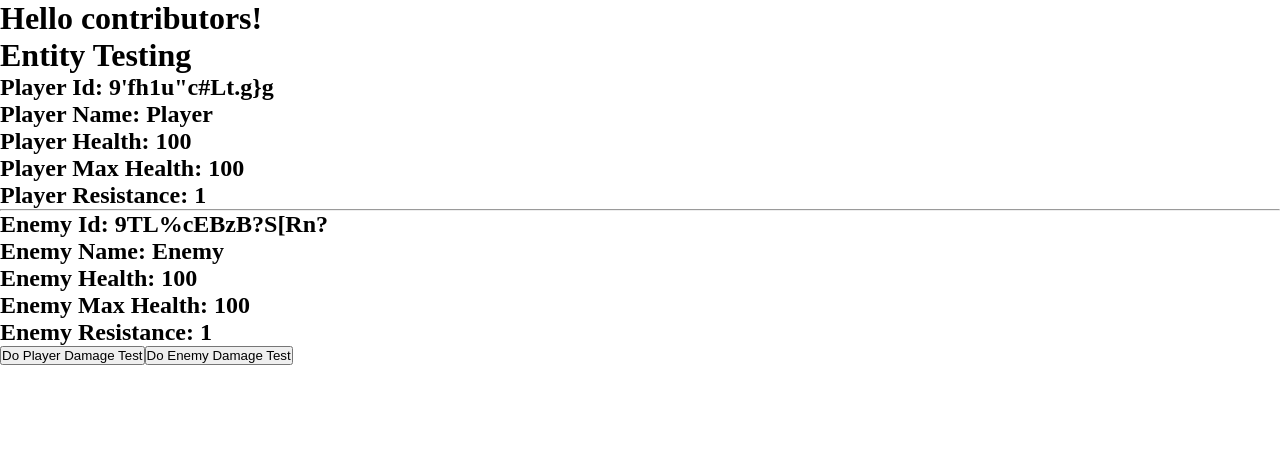
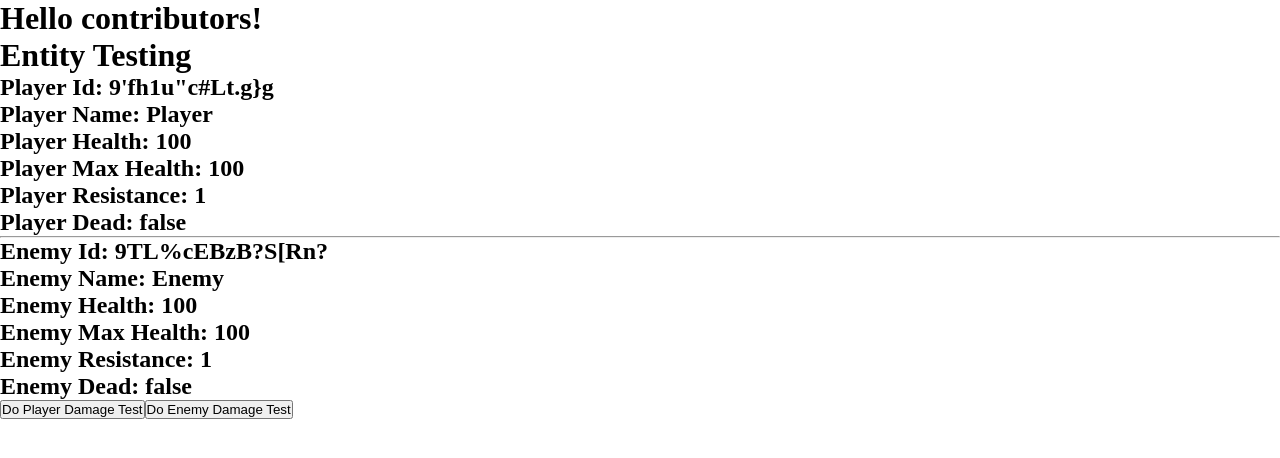
Before and after one commit to theGreatKyle1994/project-alpha, a React (Vite) app in the folder client/: page /entity in a window 1280 px wide. Shown: the top 458 px of the page. Built offline with nearby package versions, Linux system fonts and the light colour scheme.

Commit message:
add basic healing/death functionality

```diff
--- a/client/src/components/EntityTesting.jsx
+++ b/client/src/components/EntityTesting.jsx
@@ -13,6 +13,13 @@ const EntityTesting = () => {
     enemy.takeDamage(player.damage);
   };
 
+  const globalRevive = () => {
+    player.takeHeal(1000);
+    enemy.takeHeal(1000);
+  };
+
+  console.log(player.isDead, enemy.isDead);
+
   return (
     <>
       <h1>Entity Testing</h1>
@@ -21,14 +28,23 @@ const EntityTesting = () => {
       <h2>Player Health: {player.health}</h2>
       <h2>Player Max Health: {player.maxHealth}</h2>
       <h2>Player Resistance: {player.resistance}</h2>
+      <h2>Player Dead: {String(player.isDead)}</h2>
       <hr />
       <h2>Enemy Id: {enemy.id}</h2>
       <h2>Enemy Name: {enemy.name}</h2>
       <h2>Enemy Health: {enemy.health}</h2>
       <h2>Enemy Max Health: {enemy.maxHealth}</h2>
       <h2>Enemy Resistance: {enemy.resistance}</h2>
-      <button onClick={doPlayerDamage}>Do Player Damage Test</button>
-      <button onClick={doEnemyDamage}>Do Enemy Damage Test</button>
+      <h2>Enemy Dead: {String(enemy.isDead)}</h2>
+      {!player.isDead && (
+        <button onClick={doPlayerDamage}>Do Player Damage Test</button>
+      )}
+      {!enemy.isDead && (
+        <button onClick={doEnemyDamage}>Do Enemy Damage Test</button>
+      )}
+      {(player.isDead || enemy.isDead) && (
+        <button onClick={globalRevive}>Revive Both</button>
+      )}
     </>
   );
 };
--- a/client/src/entities/Entity.js
+++ b/client/src/entities/Entity.js
@@ -8,6 +8,7 @@ class Entity {
     this.maxHealth = this.health;
     this.damage = damage; // Placeholder until weapon class is created
     this.resistance = 1.0; // 1.0 mean taking full damage. 0.5 means taking half
+    this.isDead = false;
   }
 
   // All logic stays inside the class when methods are called
@@ -21,7 +22,27 @@ class Entity {
 
   // Example of internal methods that don't need to be projected in the hook
   takeDamage(damIn) {
-    this.health -= this.calcDefense(damIn);
+    if (this.health > 0) {
+      this.health -= this.calcDefense(damIn);
+    }
+    if (this.health <= 0) {
+      this.isDead = true;
+      this.health = 0;
+    }
+  }
+
+  takeHeal(healIn) {
+    // This for debug purposes.
+    // In the future this will be handled by revive potions/trickets
+    if (this.isDead) {
+      this.isDead = false;
+    }
+    if (this.health < this.maxHealth) {
+      this.health += healIn;
+      if (this.health > this.maxHealth) {
+        this.health = this.maxHealth;
+      }
+    }
   }
 }
 
--- a/client/src/hooks/useEntity.js
+++ b/client/src/hooks/useEntity.js
@@ -9,6 +9,7 @@ const projectEntity = (entity) => ({
   maxHealth: entity.maxHealth,
   damage: entity.damage,
   resistance: entity.resistance,
+  isDead: entity.isDead,
 });
 
 const useEntity = (...initialData) => {
@@ -37,6 +38,10 @@ const useEntity = (...initialData) => {
       entity.takeDamage(damIn);
       setProjection(projectEntity(entity));
     },
+    takeHeal(healIn) {
+      entity.takeHeal(healIn);
+      setProjection(projectEntity(entity));
+    },
   };
 };
 
```
